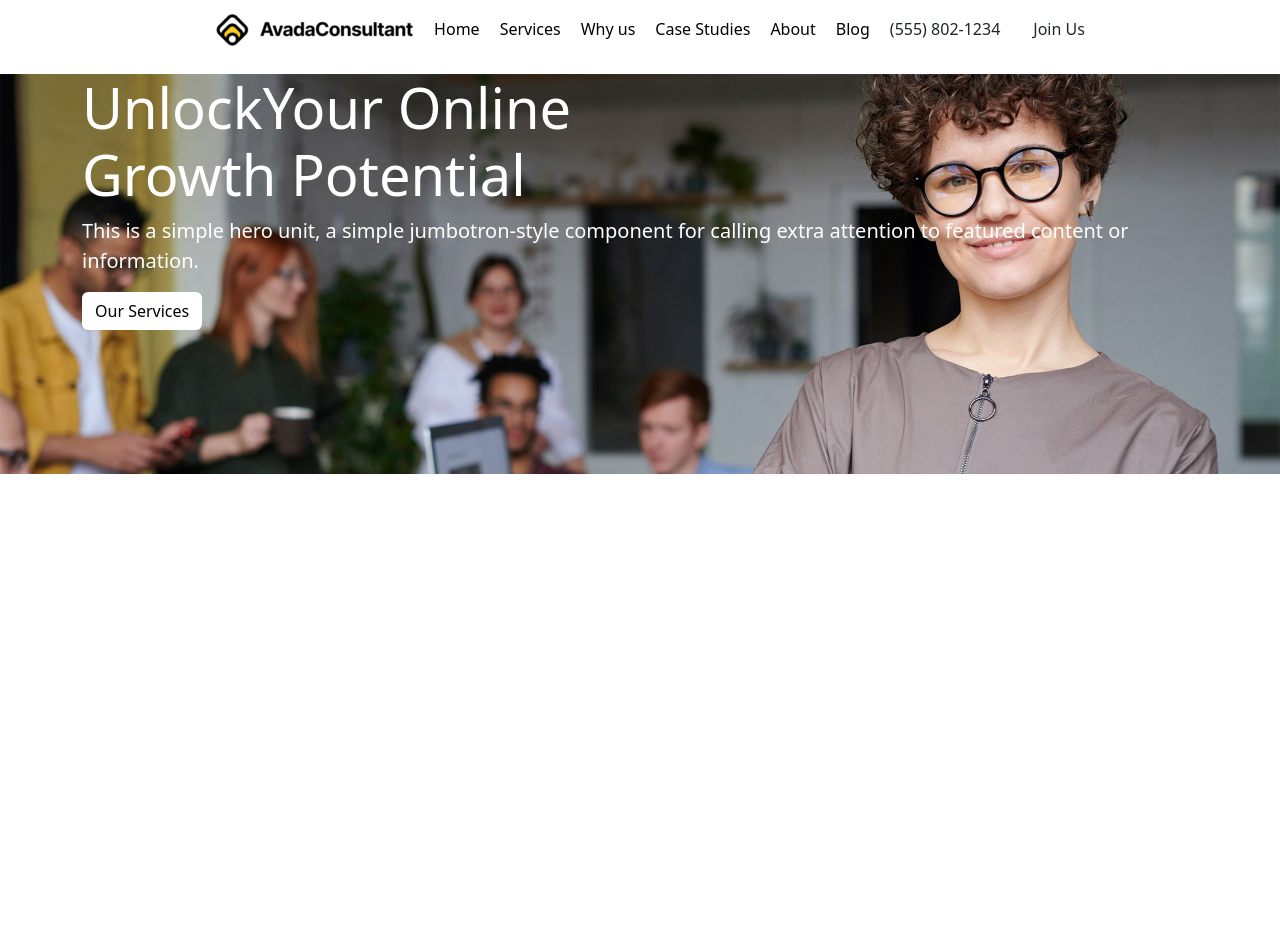
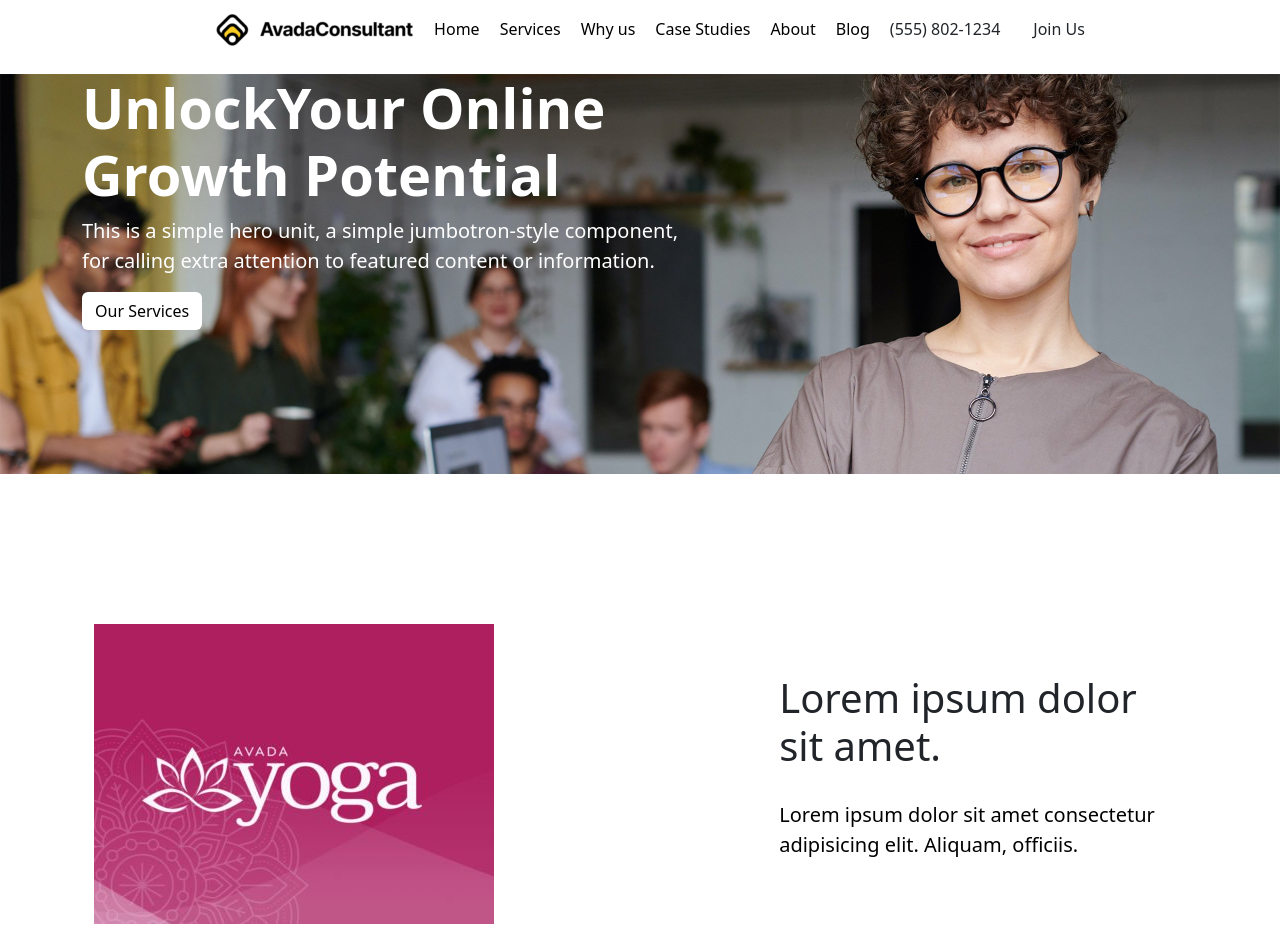
Before and after one commit to AlessioLaudicina/proj-html-vuejs, a Vue app: page / in a window 1280 px wide. Shown: the top 952 px of the page. Before the commit the page ends 800 px from the top, so only its background shows below. Built offline with nearby package versions, Linux system fonts and the light colour scheme.

Commit message:
Inizio float section

```diff
--- a/src/App.vue
+++ b/src/App.vue
@@ -1,11 +1,13 @@
 <script>
 import HeaderTop from './components/HeaderTop.vue';
 import HeaderBottom from './components/HeaderBottom.vue';
+import FloatSection from './components/Floatsection.vue';
 export default {
   name: 'App',
   components: {
     HeaderTop,
-    HeaderBottom
+    HeaderBottom,
+    FloatSection
   }
 }
 
@@ -22,6 +24,7 @@ export default {
 
   <main>
     <!-- float section -->
+    <FloatSection></FloatSection>
     <!-- brands section -->
     <!-- cards section -->
     <!-- call to action  section -->
--- /dev/null
+++ b/src/components/FloatSection.vue
@@ -0,0 +1,108 @@
+<script>
+export default {
+    name: 'FloatSection'
+}
+
+</script>
+
+<template>
+    <div class="container">
+        <section class="container">
+            <div class="section_container">
+                <div class="big-column">
+
+                    <img src="../assets/images/yoga_demo-400x300.jpg" alt="">
+
+                </div>
+
+                <div class="small-column">
+                    <h1 class="title-column">Lorem ipsum dolor sit amet.</h1>
+                    <p class="p-column">Lorem ipsum dolor sit amet consectetur adipisicing elit. Aliquam, officiis.</p>
+
+
+                </div>
+
+            </div>
+
+        </section>
+
+        <section class="container">
+
+
+            <div class="section_container">
+
+                <div class="big-column">
+                    <h1 class="title-column"> Lorem ipsum dolor sit amet.</h1>
+                    <p class="p-column">Lorem ipsum dolor, sit amet consectetur adipisicing elit. Nisi, quidem</p>
+
+                </div>
+
+                <div class="small-column">
+
+                    <img src="../assets/images/yoga_demo-400x300.jpg" alt="">
+
+
+                </div>
+
+            </div>
+
+        </section>
+
+        <section class="container">
+            <div class="section_container">
+                <div class="big-column">
+
+                    <img src="../assets/images/yoga_demo-400x300.jpg" alt="">
+
+                </div>
+
+                <div class="small-column">
+                    <h1 class="title-column">Lorem ipsum dolor sit amet.</h1>
+                    <p class="p-column">Lorem ipsum dolor sit amet consectetur adipisicing elit. Aliquam, officiis.</p>
+
+
+                </div>
+
+            </div>
+
+        </section>
+
+
+
+    </div>
+</template>
+
+<style lang="scss" scoped>
+@use '../styles/partials/variables';
+
+.section_container {
+    display: flex;
+    max-width: 1170px;
+    margin: 150px auto;
+    height: 400px;
+
+
+}
+
+.small-column {
+    width: 40%;
+    padding-top: 20px;
+
+}
+
+.big-column {
+    width: 60%;
+}
+
+
+.title-column {
+    margin: 30px;
+}
+
+.p-column {
+    color: black;
+    line-height: 1.5em;
+    font-size: 20px;
+    margin: 0px 30px;
+}
+</style>
--- a/src/components/HeaderBottom.vue
+++ b/src/components/HeaderBottom.vue
@@ -8,8 +8,9 @@ export default {
 <template>
     <div class="jumbotron jumbotron-fluid h-100">
         <div class="container">
-            <h1 class="display-4 text-white">UnlockYour Online <br>Growth Potential</h1>
-            <p class="lead text-white">This is a simple hero unit, a simple jumbotron-style component for calling extra
+            <h1 class="display-4 text-white fw-bolder">UnlockYour Online <br>Growth Potential</h1>
+            <p class="lead text-white">This is a simple hero unit, a simple jumbotron-style component, <br> for calling
+                extra
                 attention to
                 featured content or information.</p>
 
@@ -34,7 +35,7 @@ export default {
     .my-button {
         background-color: $white-cube-color;
         color: $black-cube-color;
-        ;
+
     }
 
 }
```
